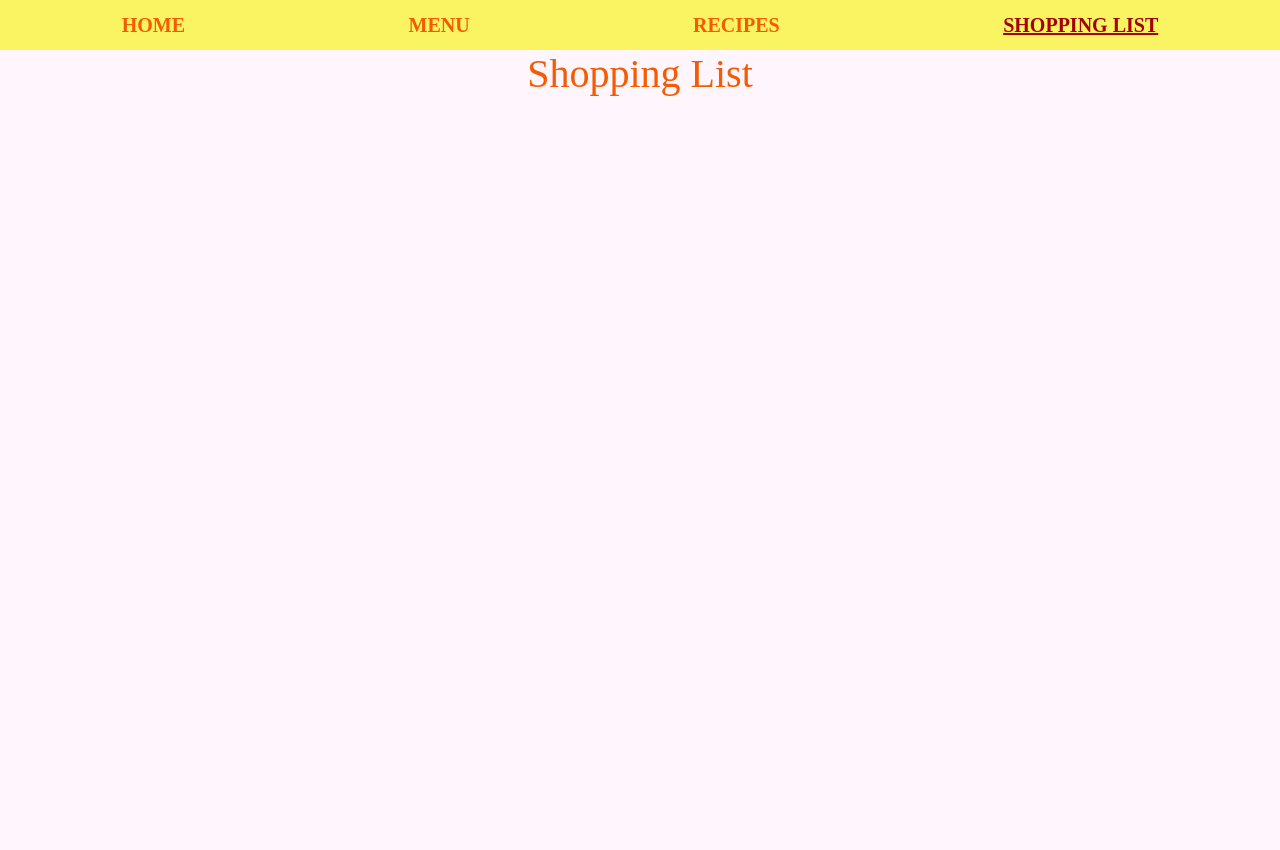
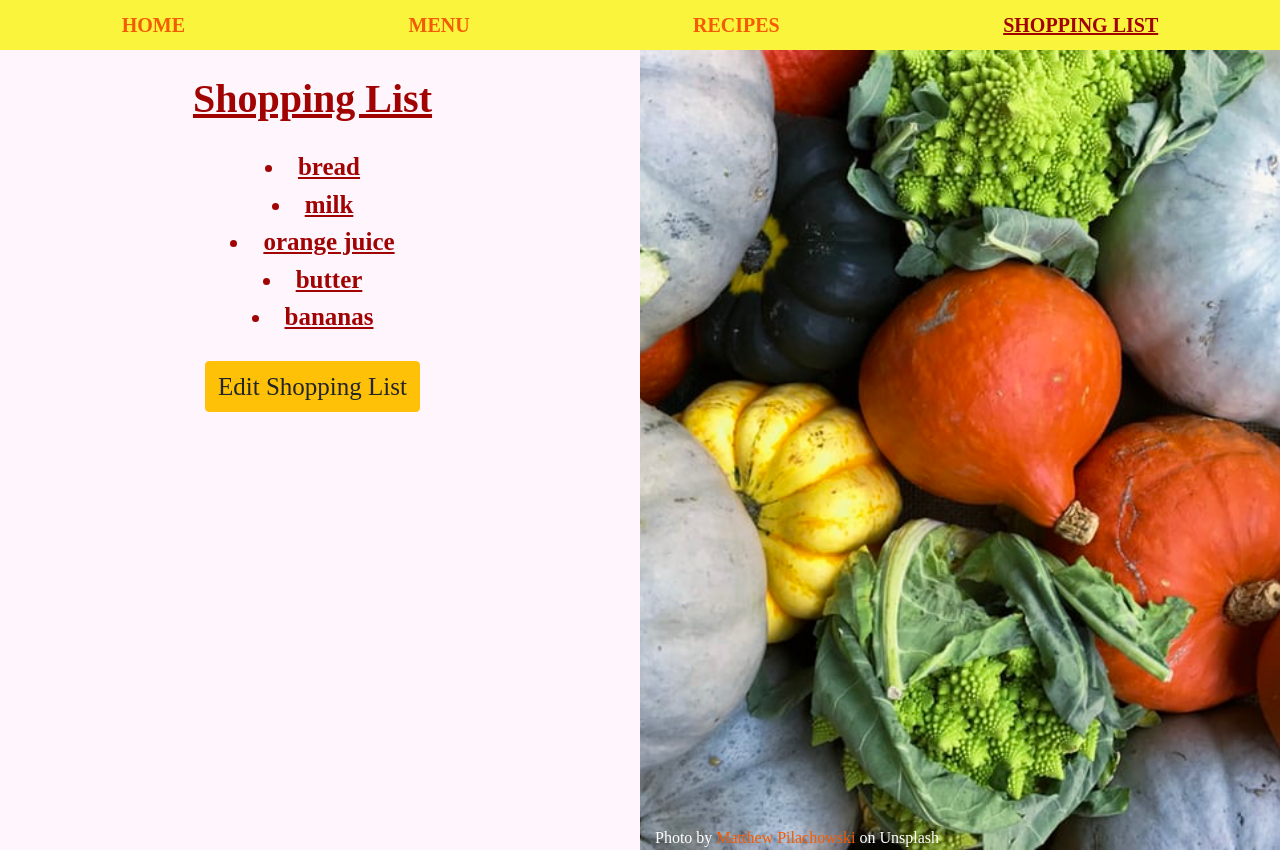
Before and after one commit to cc-gellert/My-Cookbook, a React (Create React App) app: page /shoppinglist in a window 1280 px wide. Before the commit the page ends 800 px from the top, so only its background shows below. Built offline with nearby package versions, Linux system fonts and the light colour scheme; a web font is replaced by a local one.

Commit message:
styled and added shopping list component

```diff
--- a/src/Navbar.css
+++ b/src/Navbar.css
@@ -3,7 +3,7 @@
   justify-content: space-around;
   font-size: 20px;
   color: rgb(244, 91, 2);
-  background-color: rgba(250, 244, 60, 0.8);
+  background-color: rgba(250, 244, 60, 1);
   text-decoration: none;
   text-transform: uppercase;
   height: 30px;
--- a/src/Recipe.js
+++ b/src/Recipe.js
@@ -3,18 +3,19 @@ import './Recipe.css';
 import Card from 'react-bootstrap/Card';
 import starterRecipes from './starterrecipes';
 
-function Recipe() {
+function Recipe(props) {
+  const { recipe } = this.props;
   return (
     <div className='Recipe'>
-      <Card style={{ width: '18rem' }}>
-        <Card.Img variant="top" src="holder.js/100px180" />
+      <Card style={{ width: '100%' }}>
+        <Card.Img variant="top" src={recipe.image} />
         <Card.Body>
-          <Card.Title>{starterRecipes.name}</Card.Title>
+          <Card.Title>{recipe.name}</Card.Title>
           <Card.Text>
-            <ul>{starterRecipes.ingredients}</ul>
-            {starterRecipes.instructions}
+            <ul>{recipe.ingredients}</ul>
+            <p>{recipe.instructions}</p>
           </Card.Text>
-          <a className="btn btn-dark btn-lg" href="/recipes" role="button">Go To My Recipes</a>
+          <a className="btn btn-dark btn-lg" href="/recipes" role="button">Go Back To My Recipes</a>
         </Card.Body>
       </Card>
     </div>
--- a/src/RecipeList.css
+++ b/src/RecipeList.css
@@ -5,4 +5,5 @@
 .newrecipebutton {
   width: 350px;
   margin: 20px;
+  color: white;
 }
--- a/src/RecipeList.js
+++ b/src/RecipeList.js
@@ -34,7 +34,7 @@ function RecipeList() {
     return (
       <div className='RecipeList'>
         <h1>Recipes List</h1>
-        <Button className='newrecipebutton' variant='success' href='#'>Add a New Recipe</Button>
+        <Button className='newrecipebutton btn btn-dark btn-lg' href='#'>Add a New Recipe</Button>
         <Container>
           <Row>
             {recipes}
--- /dev/null
+++ b/src/ShoppingList.css
@@ -0,0 +1,42 @@
+h1 {
+  font-weight: bold;
+  text-decoration: underline;
+  pointer-events: none;
+  margin: 25px;
+}
+footer {
+  color: white;
+  position: absolute;
+  bottom: 0;
+}
+footer:hover {
+  color: rgb(161, 3, 3);
+}
+.image {
+  background: url('shoppinglistimage.jpg') no-repeat center center fixed;
+  -webkit-background-size: cover;
+  -moz-background-size: cover;
+  -o-background-size: cover;
+  background-size: cover;
+  position: relative left;
+  -moz-column-fill: auto; /* Firefox */
+  column-fill: auto;
+  height: 100vh;
+  width: 100vw;
+}
+.shoppinglist {
+  height: 100vh;
+  width: 100vw;
+  text-align: center;
+  position: relative right;
+}
+.ingredient {
+  font-size: 25px;
+  font-weight: bolder;
+  text-decoration: underline;
+  color: rgb(161, 3, 3);
+}
+.editButton {
+  margin: 25px;
+  font-size: 25px;
+}
--- a/src/ShoppingList.js
+++ b/src/ShoppingList.js
@@ -1,13 +1,35 @@
-import React, { Component } from 'react';
+import React, { useContext } from 'react';
+import { ShoppingListContext } from './context/shoppinglist.context';
+import { ShoppingListProvider } from './context/shoppinglist.context';
+import Button from 'react-bootstrap/Button';
+import Row from 'react-bootstrap/Row';
+import Col from 'react-bootstrap/Col';
+import Container from 'react-bootstrap/Container';
+import './ShoppingList.css';
 
-class ShoppingList extends Component {
-  render(){
+function ShoppingList() {
+  const { shoppingList, dispatch } = useContext(ShoppingListContext);
+  const ingredientList = shoppingList.map(ingredient => {
     return (
-      <div>
-        <h1>Shopping List</h1>
-      </div>
+      <li>
+        {ingredient}
+      </li>
     );
-  }
+  });
+  return (
+    <ShoppingListProvider>
+      <Row className='row'>
+        <Col className='ingredient'>
+          <h1>Shopping List</h1>
+          {ingredientList}
+          <Button variant='warning' className='editButton'>Edit Shopping List</Button>
+        </Col>
+        <Col className='image'>
+          <footer>Photo by <a href='https://unsplash.com/@matthewpilachowski'>Matthew Pilachowski</a> on Unsplash</footer>
+        </Col>
+      </Row>
+    </ShoppingListProvider>
+  );
 };
 
 export default ShoppingList;
--- a/src/context/menu.context.js
+++ b/src/context/menu.context.js
@@ -1,5 +1,6 @@
 import React, { createContext, useReducer } from 'react';
 import ListReducer from '../ListReducer';
+import useMenu from '../hooks/usemenu';
 
 export const MenuContext = createContext();
 
```
Also changed, not shown: src/recipelistimage.jpg, src/shoppinglistimage.jpg (added).
